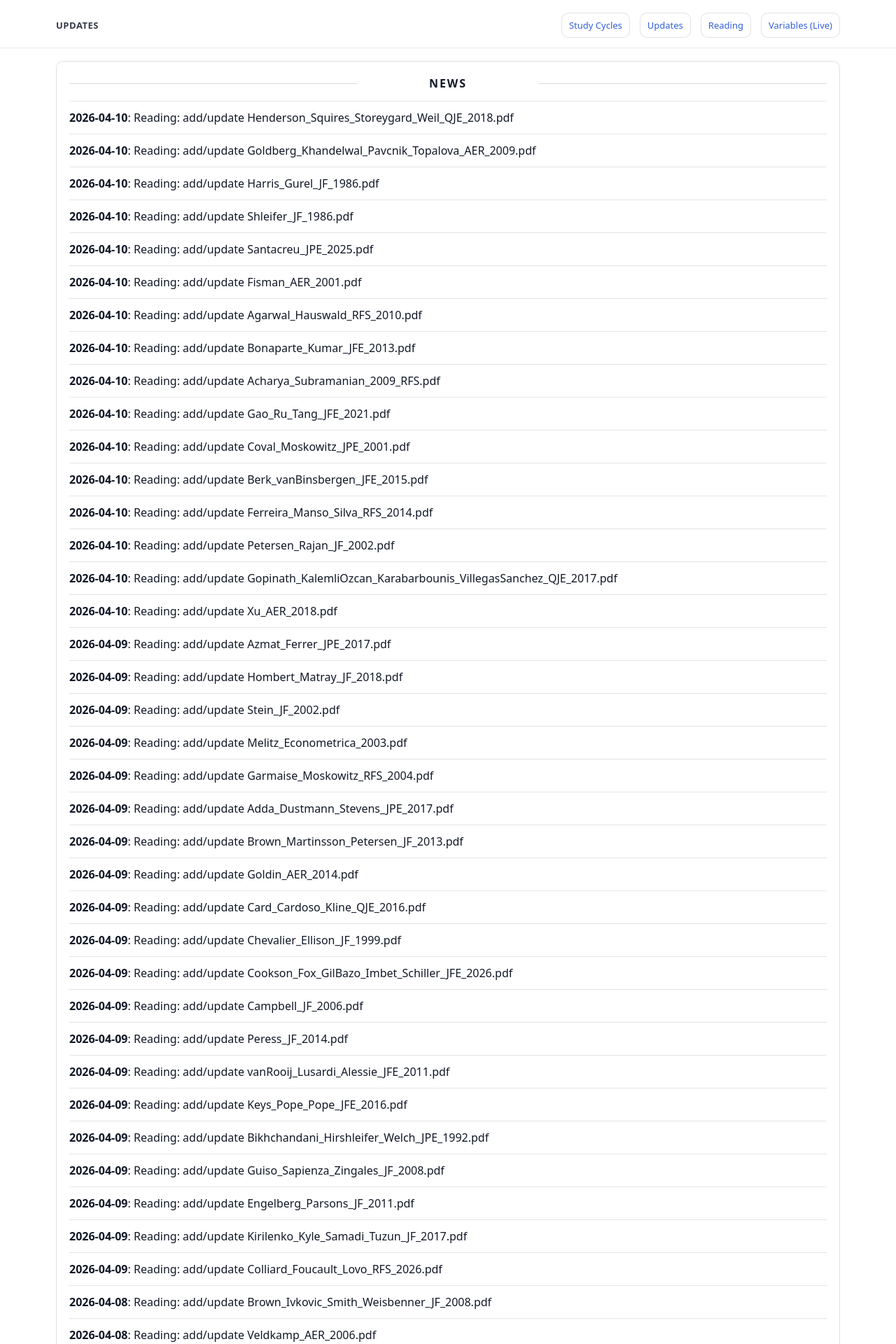
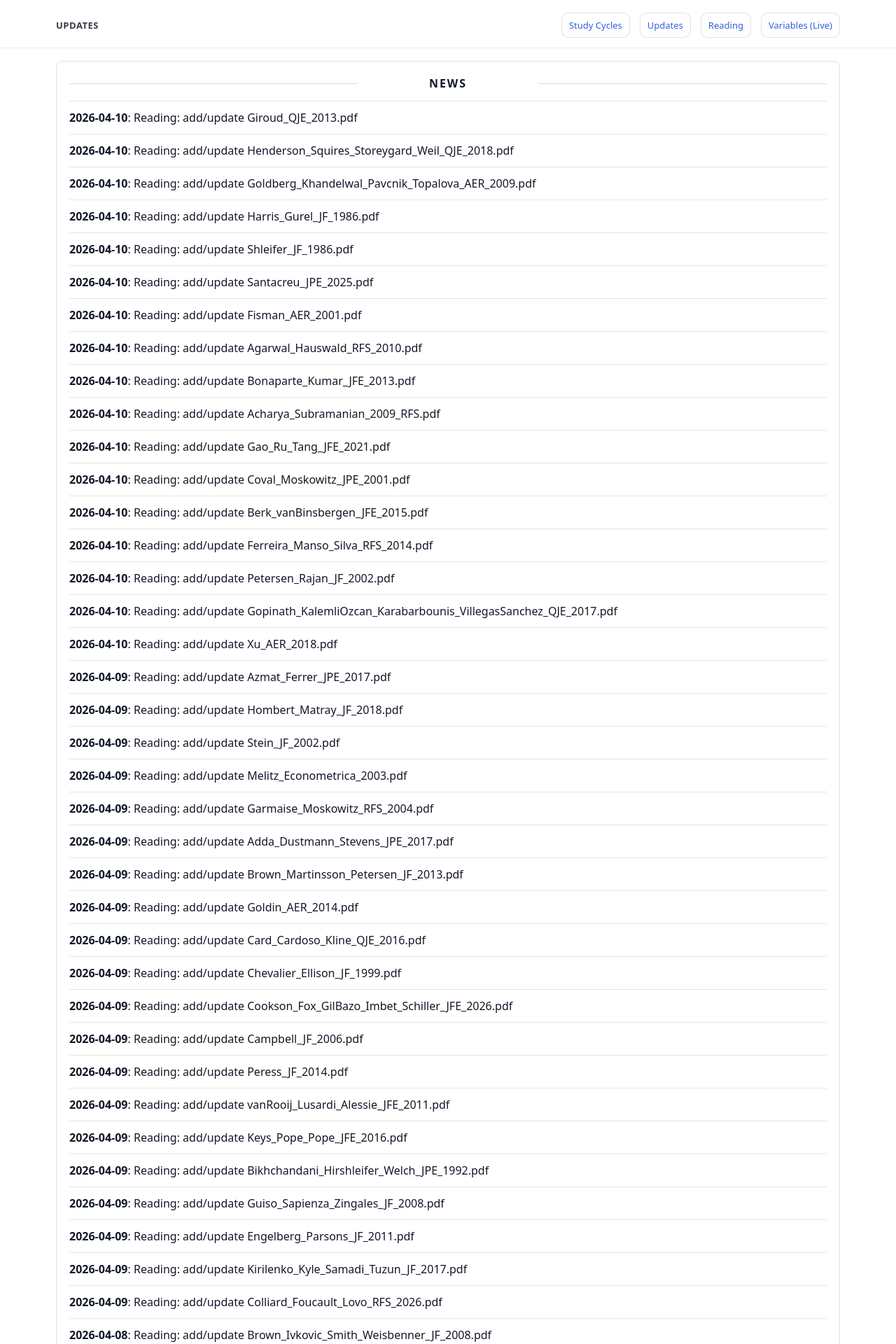
Before and after one commit to yaxinzn/study-archive, a Jekyll site: the page built from updates/index.md, in a window 1280 px wide. Shown: the top 1920 px of the page at 70% size. Built offline with Jekyll 4.4.1, drawn with Linux system fonts in a browser that asks for light colours; some of the changed text lies outside the part shown.

Commit message:
chore: update NEWS feed

```diff
--- a/_data/news.yml
+++ b/_data/news.yml
@@ -1,4 +1,7 @@
 # Auto-generated update history (sorted newest -> oldest). Do not edit manually.
+- ts: "1775822471"
+  date: "2026-04-10"
+  title: "Reading: add/update Giroud_QJE_2013.pdf"
 - ts: "1775821979"
   date: "2026-04-10"
   title: "Reading: add/update Henderson_Squires_Storeygard_Weil_QJE_2018.pdf"
```
